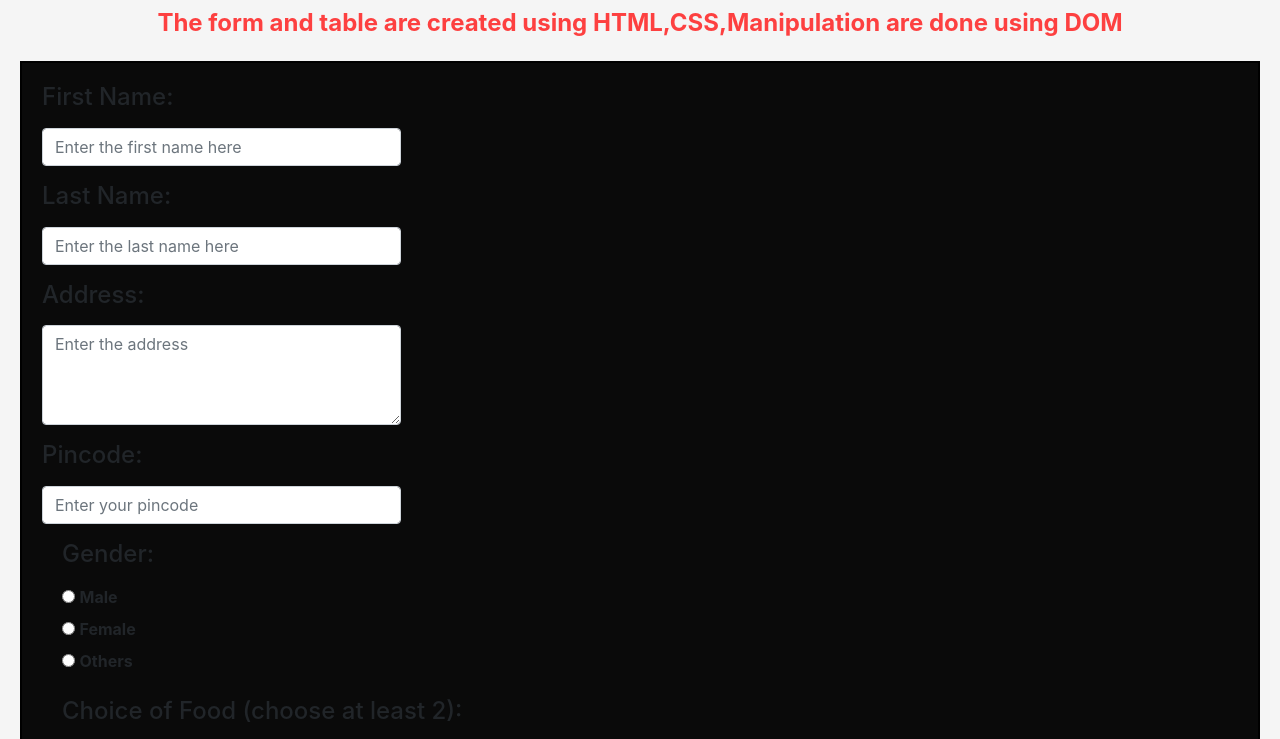
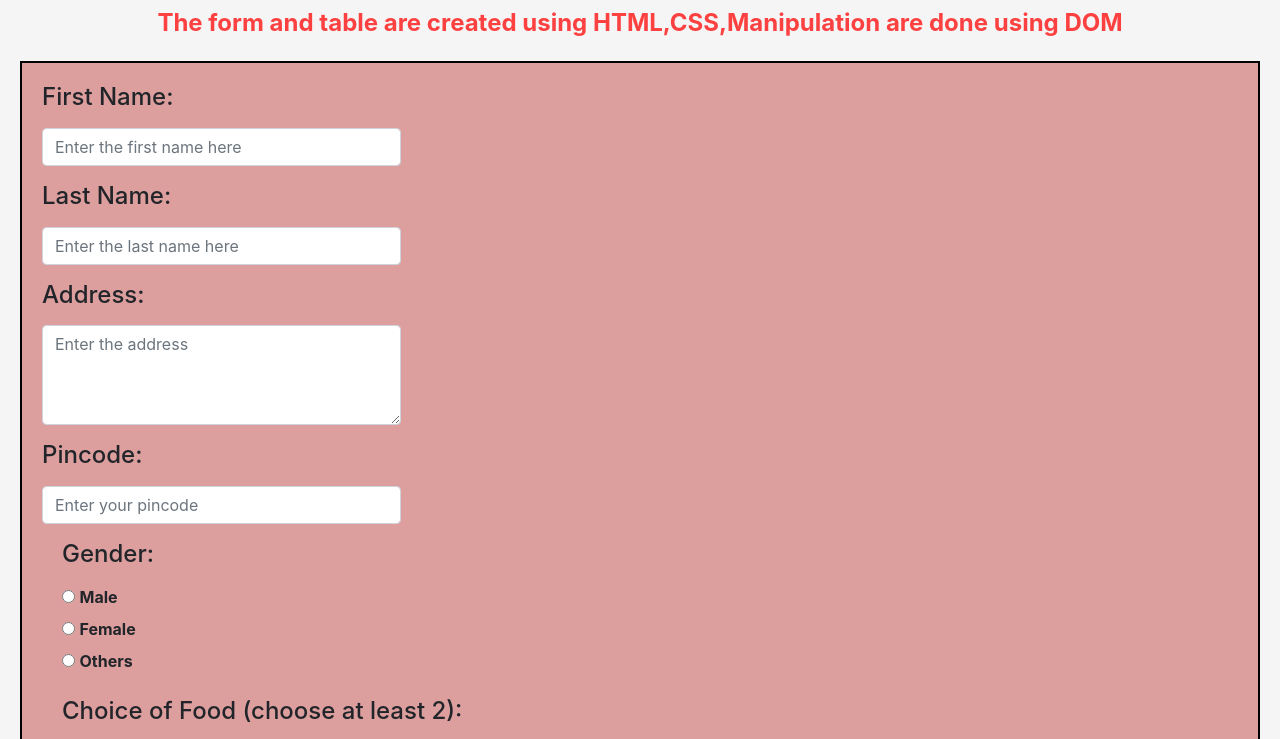
Before and after one commit to muruganbala-cs/DOM-Manipulation-Task, a plain HTML site: page index.html in a window 1280 px wide. Shown: the part 51-790 px from the top of the page. Drawn offline with nearby package versions, Linux system fonts and the light colour scheme.

Commit message:
backround changed

```diff
--- a/style.css
+++ b/style.css
@@ -10,7 +10,7 @@ body{
     border:2px solid black;
     margin:20px;
     padding:20px;
-    background-color: rgb(10, 10, 10) !important;
+    background-color: rgb(221, 158, 158) !important;
 }
 .form-control{
     width:30%;
```
